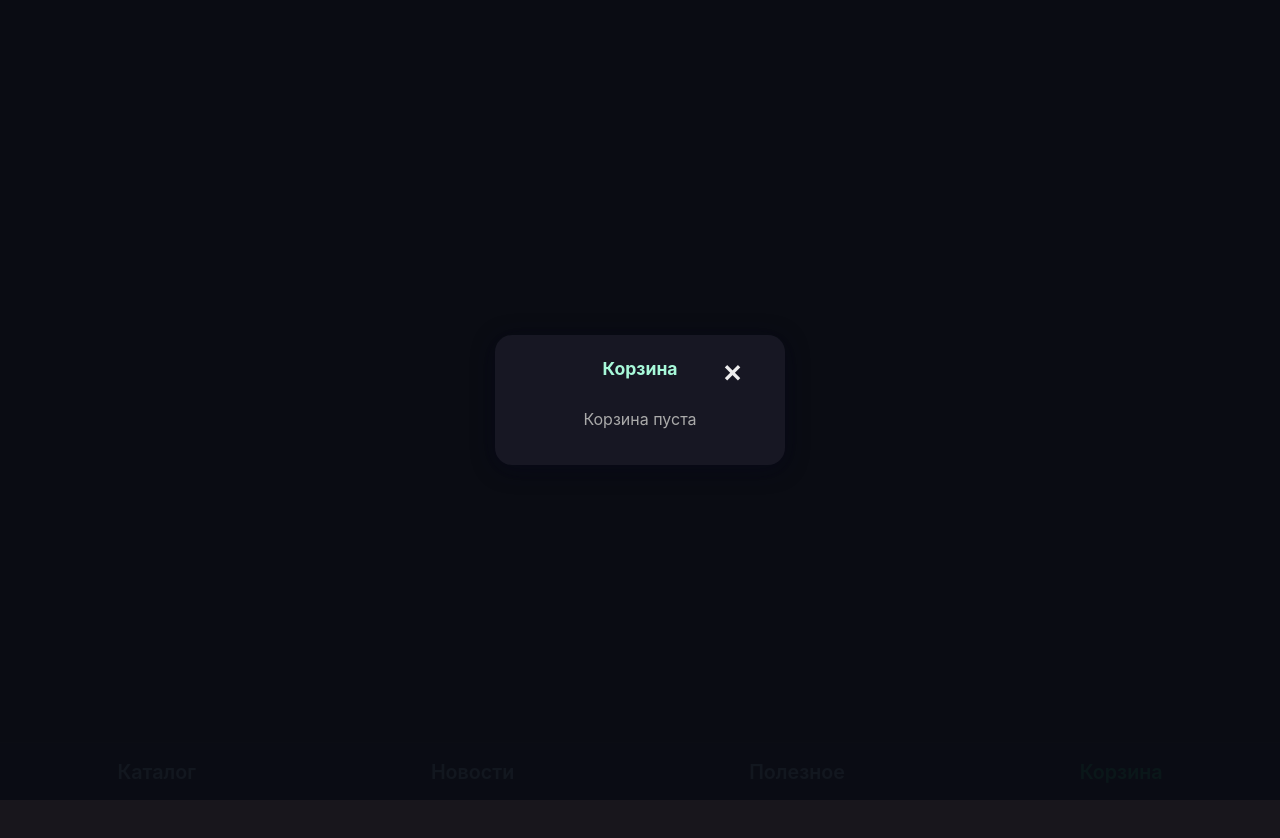
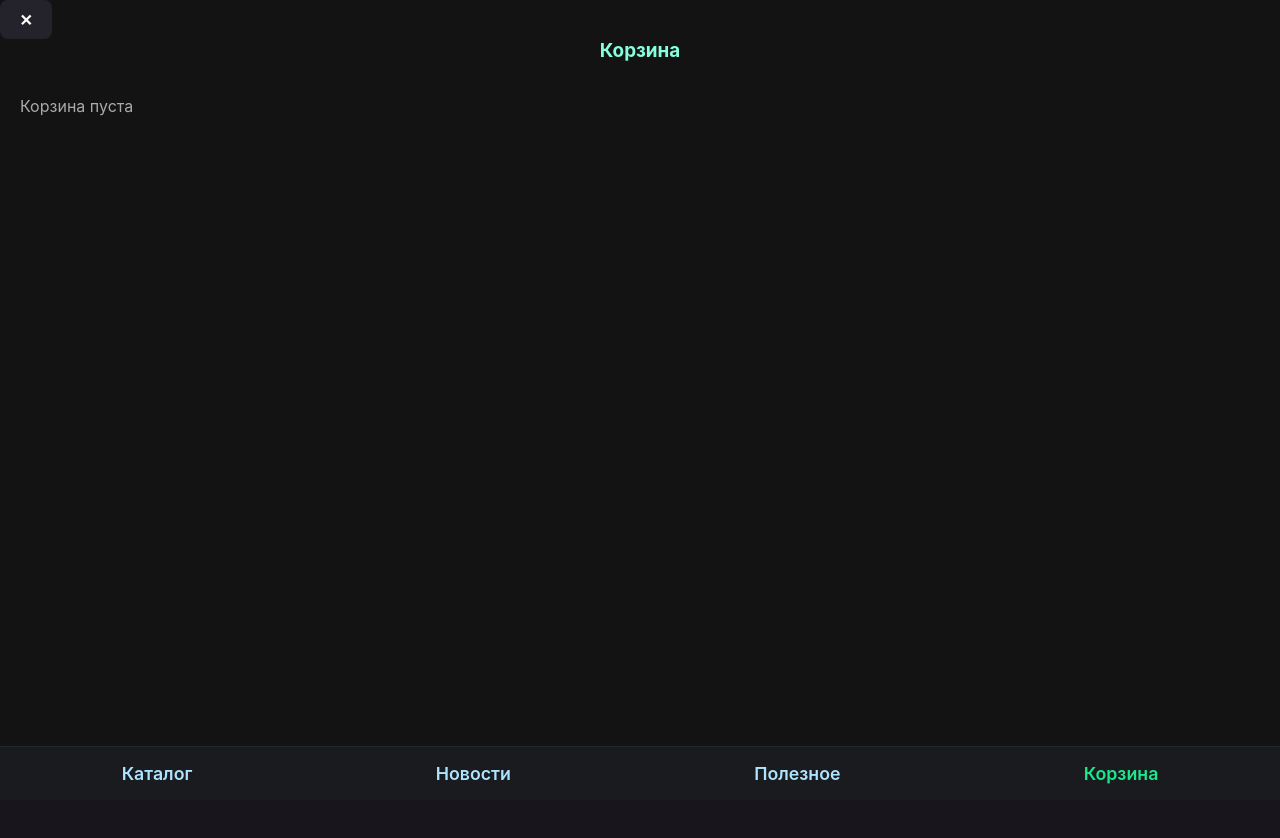
Before and after one commit to AlexSalavat/facade-stone-app, a React (Vite) app: page /cart in a window 1280 px wide. Shown: the top 838 px of the page. Built offline with nearby package versions, Linux system fonts and the light colour scheme.

Commit message:
Реализована сетка 2x5 карточек с plac

```diff
--- a/src/components/CartModal.jsx
+++ b/src/components/CartModal.jsx
@@ -2,43 +2,48 @@ import React, { useState } from "react";
 import { useCartCtx } from "../context/CartContext";
 import "../styles/CartModal.css";
 
+// SVG стрелочки (без иконок — всегда рендерится!)
+const ArrowLeft = () => (
+  <svg width="22" height="22" viewBox="0 0 22 22">
+    <circle cx="11" cy="11" r="11" fill="#1be88c" />
+    <path d="M13.8 16l-4-4 4-4" stroke="#191b1e" strokeWidth="2.3" strokeLinecap="round" strokeLinejoin="round"/>
+  </svg>
+);
+const ArrowRight = () => (
+  <svg width="22" height="22" viewBox="0 0 22 22">
+    <circle cx="11" cy="11" r="11" fill="#1be88c" />
+    <path d="M8.2 6l4 4-4 4" stroke="#191b1e" strokeWidth="2.3" strokeLinecap="round" strokeLinejoin="round"/>
+  </svg>
+);
+
 export default function CartModal({ open = true, onClose, product }) {
   const { cart, addToCart, removeFromCart, updateQty, clearCart } = useCartCtx();
   const [qty, setQty] = useState(1);
-
   if (!open && !product) return null;
   const total = cart.reduce((sum, p) => sum + p.price * p.qty, 0);
 
-  // Новый способ выбора количества: кнопки + и -
   const qtySelector = (
-    <div style={{ display: "flex", alignItems: "center", gap: 14, justifyContent: "center", margin: "20px 0" }}>
+    <div style={{
+      display: "flex", alignItems: "center", gap: 18,
+      justifyContent: "center", margin: "10px 0 18px"
+    }}>
       <button
         onClick={() => setQty(Math.max(1, qty - 1))}
         style={{
-          fontSize: 28,
-          width: 42,
-          height: 42,
-          borderRadius: "50%",
-          background: "#1be88c",
-          color: "#191b1e",
-          border: "none",
-          cursor: "pointer"
+          background: "none", border: "none", padding: 0, cursor: "pointer"
         }}
-      >-</button>
-      <span style={{ fontSize: 24, minWidth: 42, textAlign: "center" }}>{qty}</span>
+        aria-label="Уменьшить"
+      ><ArrowLeft /></button>
+      <span style={{
+        fontSize: 20, minWidth: 32, textAlign: "center", fontWeight: 600, color: "#fff"
+      }}>{qty}</span>
       <button
         onClick={() => setQty(qty + 1)}
         style={{
-          fontSize: 28,
-          width: 42,
-          height: 42,
-          borderRadius: "50%",
-          background: "#1be88c",
-          color: "#191b1e",
-          border: "none",
-          cursor: "pointer"
+          background: "none", border: "none", padding: 0, cursor: "pointer"
         }}
-      >+</button>
+        aria-label="Увеличить"
+      ><ArrowRight /></button>
     </div>
   );
 
@@ -53,22 +58,36 @@ export default function CartModal({ open = true, onClose, product }) {
       <div className="cart-modal" onClick={e => e.stopPropagation()}>
         <button className="close-modal" onClick={onClose}>✕</button>
         {product ? (
-          <>
-            <div className="cart-modal-title">Добавить в корзину</div>
-            <div style={{ textAlign: "center", margin: 20 }}>
-              <img src={product.images[0]} alt={product.name} style={{ width: 120, borderRadius: 12, marginBottom: 16 }} />
-              <div style={{ fontWeight: 600, marginBottom: 6 }}>{product.name}</div>
-              <div style={{ color: "#444", marginBottom: 12 }}>{product.price} ₽</div>
-              <label>
-                Количество: {qtySelector}
-              </label>
-              <div>
-                <button className="checkout-btn" style={{ marginTop: 18 }} onClick={handleAdd}>
-                  Добавить в корзину
-                </button>
-              </div>
+          <div style={{ maxWidth: 340, margin: "auto", padding: 0 }}>
+            <div className="cart-modal-title" style={{ marginBottom: 10, fontSize: 20, fontWeight: 700 }}>
+              Добавить в корзину
             </div>
-          </>
+            <img src={product.images[0]} alt={product.name}
+              style={{
+                width: 110, height: 110, borderRadius: 14,
+                display: "block", margin: "0 auto 11px auto", objectFit: "cover", background: "#151821"
+              }}
+            />
+            <div style={{ fontWeight: 600, marginBottom: 3, fontSize: 17, textAlign: "center", color: "#fff" }}>
+              {product.name}
+            </div>
+            <div style={{ color: "#8ef9cb", marginBottom: 6, textAlign: "center", fontWeight: 500 }}>
+              {product.price} ₽
+            </div>
+            <div style={{ fontSize: 16, color: "#eee", margin: "7px 0 5px" }}>Количество:</div>
+            {qtySelector}
+            <button
+              className="checkout-btn"
+              style={{
+                marginTop: 12, width: "100%", fontSize: 17,
+                padding: "12px 0", borderRadius: 11, background: "#1be88c",
+                color: "#191b1e", fontWeight: 700
+              }}
+              onClick={handleAdd}
+            >
+              Добавить в корзину
+            </button>
+          </div>
         ) : (
           <>
             <div className="cart-modal-title">Корзина</div>
--- a/src/styles/BottomNav.css
+++ b/src/styles/BottomNav.css
@@ -3,7 +3,7 @@
   bottom: 0;
   left: 0;
   right: 0;
-  height: 58px;
+  height: 54px;
   background: #191b1e;
   display: flex;
   justify-content: space-around;
@@ -11,29 +11,25 @@
   border-top: 1.5px solid #23272b;
   z-index: 12;
 }
-
 .bottom-nav button {
   background: none;
   border: none;
-  outline: none;
   color: #aee3ff;
-  font-size: 1.23rem;
+  font-size: 1.11rem;
   font-weight: 600;
-  padding: 11px 22px;
-  border-radius: 13px;
+  padding: 7px 10px;
+  border-radius: 8px;
   cursor: pointer;
-  transition: color 0.13s, background 0.12s;
   margin: 0 3px;
-  box-shadow: none;
+  transition: color 0.13s;
   user-select: none;
+  min-width: 74px;
 }
-
 .bottom-nav button.active,
 .bottom-nav button:active {
   color: #1be88c;
   background: none;
 }
-
 .bottom-nav button:focus {
   color: #aee3ff;
   outline: none;
--- a/src/styles/CartModal.css
+++ b/src/styles/CartModal.css
@@ -1,31 +1,19 @@
-.cart-modal-bg {
-  position: fixed; top: 0; left: 0; right: 0; bottom: 0;
-  background: rgba(10,12,20,0.95); z-index: 9999;
-  display: flex; align-items: center; justify-content: center;
+.cart-modal-title {
+  text-align: center;
+  font-size: 1.18rem;
+  color: #86ffdc;
+  font-weight: 700;
+  margin-bottom: 14px;
 }
-.cart-modal {
-  background: #171723;
-  border-radius: 17px;
-  box-shadow: 0 4px 23px #08081f7a;
-  padding: 23px 17px 16px 17px;
-  min-width: 290px; max-width: 98vw;
-  min-height: 120px;
-  position: relative;
-  display: flex; flex-direction: column; align-items: center;
+.checkout-btn {
+  background: #1be88c;
+  color: #191b1e;
+  border: none;
+  border-radius: 11px;
+  padding: 13px 0;
+  font-size: 1.07rem;
+  width: 100%;
+  font-weight: 700;
+  margin-top: 7px;
+  cursor: pointer;
 }
-.close-modal {
-  position: absolute; top: 10px; right: 14px;
-  background: none; color: #eee;
-  border: none; font-size: 1.5rem; cursor: pointer;
-}
-.cart-modal-title {
-  font-size: 1.1rem; font-weight: 700; color: #a7f9d9; margin-bottom: 10px;
-}
-.cart-list { list-style: none; margin: 0; padding: 0; width: 100%; }
-.cart-item { display: flex; align-items: center; gap: 13px; padding: 7px 0; border-bottom: 1px solid #222; }
-.cart-item-img { width: 44px; height: 44px; border-radius: 9px; object-fit: cover; }
-.cart-item-info { flex: 1; color: #fff; }
-.remove-btn { color: #ff4b7a; margin-left: 7px; background: none; border: none; cursor: pointer; }
-.cart-modal-total { font-size: 1.08rem; color: #6cf7c4; margin: 13px 0 7px 0; }
-.checkout-btn { margin-top: 7px; background: #36eebf; color: #19162b; border: none; border-radius: 8px; padding: 8px 22px; font-weight: 700; cursor: pointer; }
-.clear-btn { background: none; color: #bbb; border: none; margin-top: 10px; cursor: pointer; }
```
